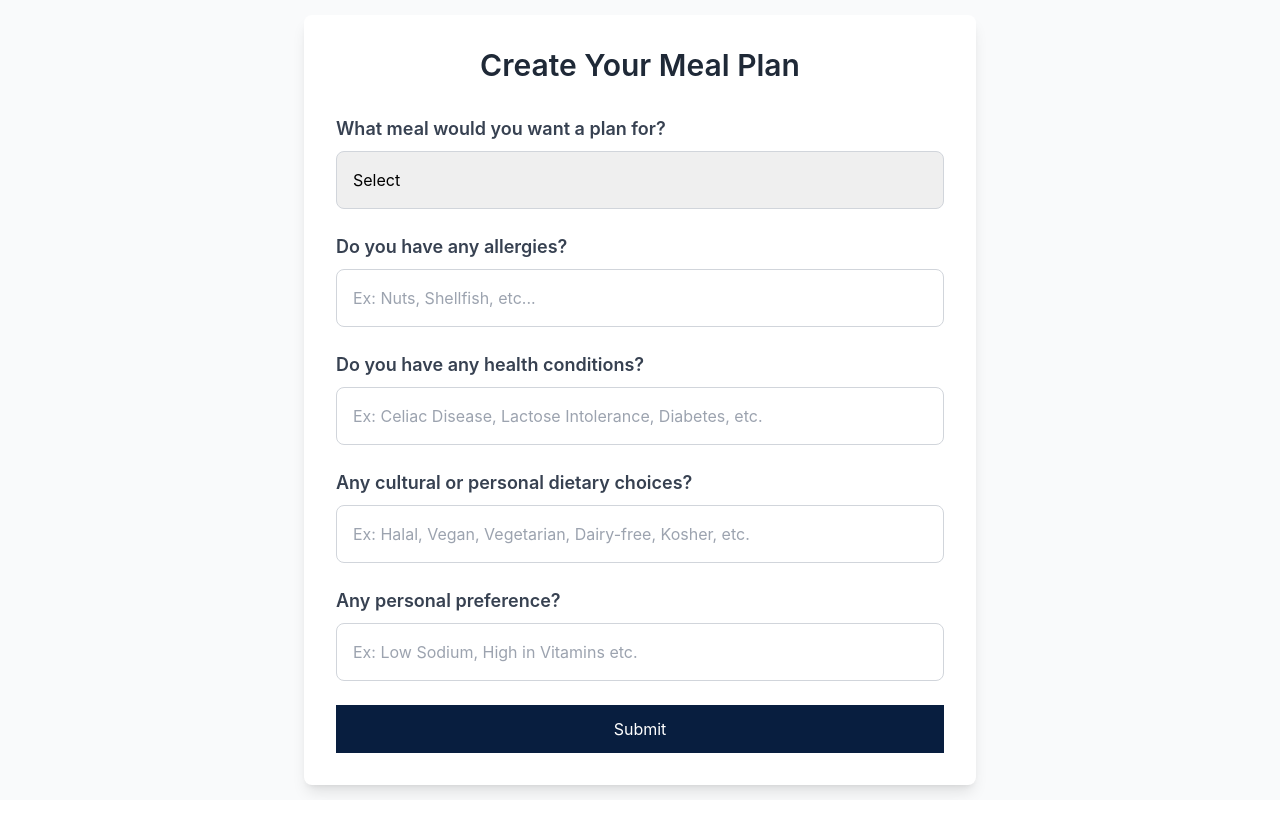
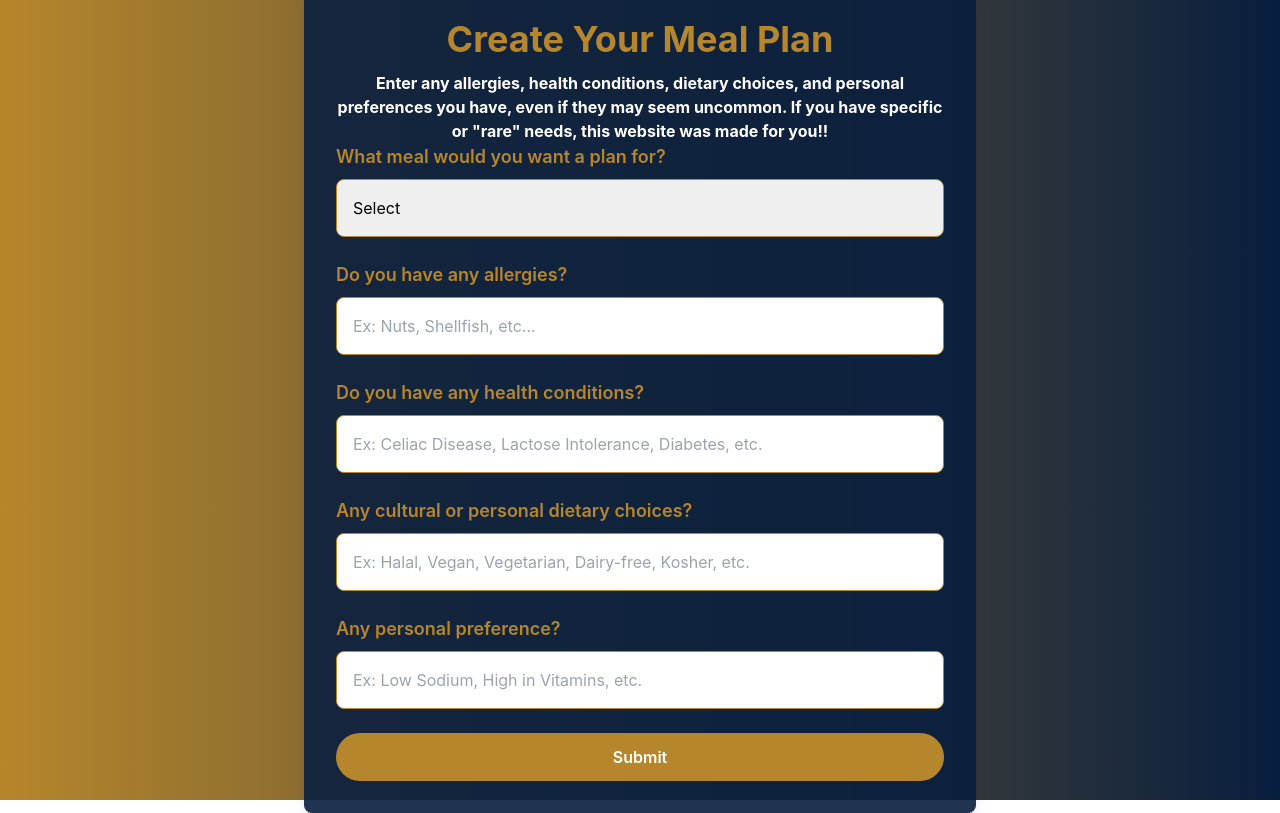
Before and after one commit to tr4ce123/pantherplates, a React (Vite) app in the folder frontend/pantherplates/: page /dashboard/create in a window 1280 px wide. Built offline with nearby package versions, Linux system fonts and the light colour scheme.

Commit message:
Update frontend

```diff
--- a/frontend/pantherplates/src/components/CreateMeal.jsx
+++ b/frontend/pantherplates/src/components/CreateMeal.jsx
@@ -1,13 +1,13 @@
-import React, { useState, } from 'react';
+import React, { useState } from 'react';
 import axios from 'axios';
 import { useNavigate } from 'react-router-dom';
 
-const CreateMeal = ({userName}) => {
+const CreateMeal = ({ userName }) => {
   const [mealTime, setMealTime] = useState('');
   const [allergens, setAllergens] = useState('');
   const [healthConditions, setHealthConditions] = useState('');
   const [dietaryChoices, setDietaryChoices] = useState('');
-  const [generalPreferances, setGeneralPreferances] = useState('');
+  const [generalPreferences, setGeneralPreferences] = useState('');
   const [mealPlan, setMealPlan] = useState('');
   const [error, setError] = useState('');
   const [mealPlanData, setMealPlanData] = useState('');
@@ -16,7 +16,6 @@ const CreateMeal = ({userName}) => {
 
   const handleSubmit = async (e) => {
     e.preventDefault();
-    console.log('Form submitted'); // Check if form submission is triggered
 
     if (!mealTime) {
       console.error('Meal time is required');
@@ -25,22 +24,16 @@ const CreateMeal = ({userName}) => {
 
     const mealData = {
       meal_time: mealTime,
-      allergens: allergens.split(',').map(item => item.trim()),
-      health_conditions: healthConditions.split(',').map(item => item.trim()),
-      dietary_restrictions: dietaryChoices.split(',').map(item => item.trim()),
-      general_preferences: generalPreferances.split(',').map(item => item.trim())
+      allergens: allergens.split(',').map((item) => item.trim()),
+      health_conditions: healthConditions.split(',').map((item) => item.trim()),
+      dietary_restrictions: dietaryChoices.split(',').map((item) => item.trim()),
+      general_preferences: generalPreferences.split(',').map((item) => item.trim()),
     };
 
     try {
       const response = await axios.post('http://127.0.0.1:5000/meals/generate', mealData);
-      const updatedMealPlan = { ...mealPlan }; // Create a shallow copy of the current mealPlan
       setMealPlanData(response.data.meal_plan);
-      for (const key in response.data.meal_plan) {
-        if (response.data.meal_plan.hasOwnProperty(key)) {
-          updatedMealPlan[key] = response.data.meal_plan[key];
-        }
-      }
-      setMealPlan(updatedMealPlan);
+      setMealPlan(response.data.meal_plan);
       setError('');
     } catch (error) {
       console.error('Error creating meal plan:', error);
@@ -50,32 +43,35 @@ const CreateMeal = ({userName}) => {
 
   const handleSave = async () => {
     try {
-      const response = await axios.post('http://127.0.0.1:5000/meals/save', {meal_plan: mealPlanData, username: userName});
+      await axios.post('http://127.0.0.1:5000/meals/save', {
+        meal_plan: mealPlanData, username: userName, allergens: allergens, health_conditions: healthConditions, dietary_restrictions: dietaryChoices, general_preferences: generalPreferences
+      });
       console.log('Meal plan saved successfully!');
       navigate('/dashboard/meals');
-    }
-    catch (error) {
+    } catch (error) {
       console.error('Error saving meal plan:', error);
     }
-  }
+  };
 
   return (
-    <div className="flex justify-center items-center min-h-screen bg-gray-50">
-      <div className="bg-white shadow-lg rounded-lg p-8 w-full max-w-2xl">
-        <h1 className="text-3xl font-semibold text-gray-800 text-center mb-8">
-          Create Your Meal Plan
-        </h1>
+    <div className="flex flex-col h-screen bg-gradient-to-l from-[#081E3F] to-[#B6862C] items-center justify-center p-8">
+      <div className="bg-[#081E3F] bg-opacity-90 shadow-lg rounded-lg p-8 w-full max-w-2xl">
+        <h1 className="text-4xl font-bold text-[#B6862C] text-center mb-3">Create Your Meal Plan</h1>
+        <p className="text-m font-bold text-white text-center mb-8>">
+          Enter any allergies, health conditions, dietary choices, and personal preferences you have, even if they may seem uncommon. If you have
+          specific or "rare" needs, this website was made for you!!
+        </p>
 
         <form onSubmit={handleSubmit}>
           {/* Meal Time Dropdown */}
           <div className="mb-6">
-            <label className="block text-lg font-semibold text-gray-700 mb-2 text-left">
+            <label className="block text-lg font-semibold text-[#B6862C] mb-2 text-left">
               What meal would you want a plan for?
             </label>
             <select
               value={mealTime}
               onChange={(e) => setMealTime(e.target.value)}
-              className="block appearance-none w-full p-4 pr-10 border border-gray-300 rounded-lg focus:outline-none focus:ring-2 focus:ring-[#081E3F]"
+              className="block appearance-none w-full p-4 pr-10 border border-[#B6862C] rounded-lg focus:outline-none focus:ring-2 focus:ring-[#B6862C]"
               required
             >
               <option value="">Select</option>
@@ -87,7 +83,7 @@ const CreateMeal = ({userName}) => {
 
           {/* Allergies input */}
           <div className="mb-6">
-            <label className="block text-lg font-semibold text-gray-700 mb-2 text-left">
+            <label className="block text-lg font-semibold text-[#B6862C] mb-2 text-left">
               Do you have any allergies?
             </label>
             <input
@@ -95,13 +91,13 @@ const CreateMeal = ({userName}) => {
               placeholder="Ex: Nuts, Shellfish, etc..."
               value={allergens}
               onChange={(e) => setAllergens(e.target.value)}
-              className="w-full p-4 border border-gray-300 rounded-lg focus:outline-none focus:ring-2 focus:ring-[#081E3F]"
+              className="w-full p-4 border border-[#B6862C] rounded-lg focus:outline-none focus:ring-2 focus:ring-[#B6862C]"
             />
           </div>
 
           {/* Health conditions input */}
           <div className="mb-6">
-            <label className="block text-lg font-semibold text-gray-700 mb-2 text-left">
+            <label className="block text-lg font-semibold text-[#B6862C] mb-2 text-left">
               Do you have any health conditions?
             </label>
             <input
@@ -109,13 +105,13 @@ const CreateMeal = ({userName}) => {
               placeholder="Ex: Celiac Disease, Lactose Intolerance, Diabetes, etc."
               value={healthConditions}
               onChange={(e) => setHealthConditions(e.target.value)}
-              className="w-full p-4 border border-gray-300 rounded-lg focus:outline-none focus:ring-2 focus:ring-[#081E3F]"
+              className="w-full p-4 border border-[#B6862C] rounded-lg focus:outline-none focus:ring-2 focus:ring-[#B6862C]"
             />
           </div>
 
           {/* Cultural or dietary choices input */}
           <div className="mb-6">
-            <label className="block text-lg font-semibold text-gray-700 mb-2 text-left">
+            <label className="block text-lg font-semibold text-[#B6862C] mb-2 text-left">
               Any cultural or personal dietary choices?
             </label>
             <input
@@ -123,56 +119,65 @@ const CreateMeal = ({userName}) => {
               placeholder="Ex: Halal, Vegan, Vegetarian, Dairy-free, Kosher, etc."
               value={dietaryChoices}
               onChange={(e) => setDietaryChoices(e.target.value)}
-              className="w-full p-4 border border-gray-300 rounded-lg focus:outline-none focus:ring-2 focus:ring-[#081E3F]"
+              className="w-full p-4 border border-[#B6862C] rounded-lg focus:outline-none focus:ring-2 focus:ring-[#B6862C]"
             />
           </div>
 
+          {/* Personal preferences input */}
           <div className="mb-6">
-            <label className="block text-lg font-semibold text-gray-700 mb-2 text-left">
+            <label className="block text-lg font-semibold text-[#B6862C] mb-2 text-left">
               Any personal preference?
             </label>
             <input
               type="text"
-              placeholder="Ex: Low Sodium, High in Vitamins etc."
-              value={generalPreferances}
-              onChange={(e) => setGeneralPreferances(e.target.value)}
-              className="w-full p-4 border border-gray-300 rounded-lg focus:outline-none focus:ring-2 focus:ring-[#081E3F]"
+              placeholder="Ex: Low Sodium, High in Vitamins, etc."
+              value={generalPreferences}
+              onChange={(e) => setGeneralPreferences(e.target.value)}
+              className="w-full p-4 border border-[#B6862C] rounded-lg focus:outline-none focus:ring-2 focus:ring-[#B6862C]"
             />
           </div>
 
           {/* Submit Button */}
-          <button type="submit" className="w-full bg-[#081E3F] text-white py-3 rounded-full-lg hover:bg-[#0A244F] transition duration-300">
+          <button
+            type="submit"
+            className="w-full bg-[#B6862C] text-white py-3 rounded-full font-semibold hover:bg-[#A76B1F] transition duration-300"
+          >
             Submit
           </button>
         </form>
 
         {/* Display meal plan result */}
         {mealPlan && (
-          <div className="mt-8 p-4 border border-gray-300 rounded-lg bg-gray-100">
-            <h2 className="text-xl font-semibold text-gray-800">Generated Meal Plan:</h2>
+          <div className="mt-8 p-4 border border-[#B6862C] rounded-lg bg-[#081E3F] bg-opacity-90 text-white">
+            <h2 className="text-2xl font-bold text-[#B6862C]">Generated Meal Plan:</h2>
             <div>
-              <h2>{mealPlan.name}</h2>
+              <h3 className="text-xl font-semibold mt-4">{mealPlan.name}</h3>
 
-              <h3>Ingredients:</h3>
-              <ul>
-                {mealPlan.ingredients && mealPlan.ingredients.map((ingredient, index) => (
+              <h4 className="text-lg font-semibold mt-4 text-green-400">Ingredients:</h4>
+              <ul className="list-disc list-inside">
+                {mealPlan.ingredients &&
+                  mealPlan.ingredients.map((ingredient, index) => (
                     <li key={index}>{ingredient}</li>
                   ))}
               </ul>
 
-              <h3>Nutrition Information:</h3>
-              <ul>
-                {mealPlan.nutrition && Object.entries(mealPlan.nutrition).map(([key, value]) => (
+              <h4 className="text-lg font-semibold mt-4 text-green-400">Nutrition Information:</h4>
+              <ul className="list-disc list-inside">
+                {mealPlan.nutrition &&
+                  Object.entries(mealPlan.nutrition).map(([key, value]) => (
                     <li key={key}>
                       <strong>{key}:</strong> {value}
                     </li>
                   ))}
               </ul>
             </div>
-            <button onClick={handleSave} className="w-full bg-[#081E3F] text-white py-3 rounded-full font-semibold hover:bg-blue-950 transition">
+
+            <button
+              onClick={handleSave}
+              className="w-full bg-[#B6862C] text-white py-3 rounded-full font-semibold hover:bg-[#A76B1F] transition mt-4"
+            >
               Save
             </button>
-
           </div>
         )}
 
--- a/frontend/pantherplates/src/components/LandingPage.jsx
+++ b/frontend/pantherplates/src/components/LandingPage.jsx
@@ -16,7 +16,7 @@ function LandingPage() {
       <div className="text-white">
         {/* Flex container for aligning the text and logo horizontally */}
         <div className="
-          px-9
+          px-20
           py-4
           flex
           items-center
@@ -42,14 +42,14 @@ function LandingPage() {
 
           {/* Left side: Text content, centered horizontally and vertically */}
           <div className="max-w-xl grid grid-cols-1 gap-8 mx-12">
-            <h2 className="text-xl uppercase font-bold">Panther Plates</h2>
+            <h2 className="text-3xl uppercase font-bold">Panther Plates</h2>
             <h1 className="text-6xl font-bold">Discover Your Perfect Meal</h1>
             <p className="text-lg">
               Tailored for FIU students, our app generates meal suggestions based on your personal preferences and dietary needs. Enjoy delicious and thoughtful meal options that fit your lifestyle!
             </p>
             <div>
               <button
-                className="bg-gradient-to-r from-[#B6862C] py-3 px-6 text-lg rounded-md w-48"
+                className="bg-gradient-to-r from-[#B6862C] to-[#081E3F] py-3 px-6 text-lg rounded-md w-48"
                 onClick={handleLoginClick} // Added onClick handler for routing
               >
                 Log In
```
Also changed, not shown: frontend/pantherplates/src/components/Dashboard.jsx (+28 -0 lines), frontend/pantherplates/src/components/Login.jsx (+10 -4 lines), frontend/pantherplates/src/components/Signup.jsx (+11 -6 lines), frontend/pantherplates/src/pantherdining.png (added). Lines whose indentation alone changed are shown as unchanged.
